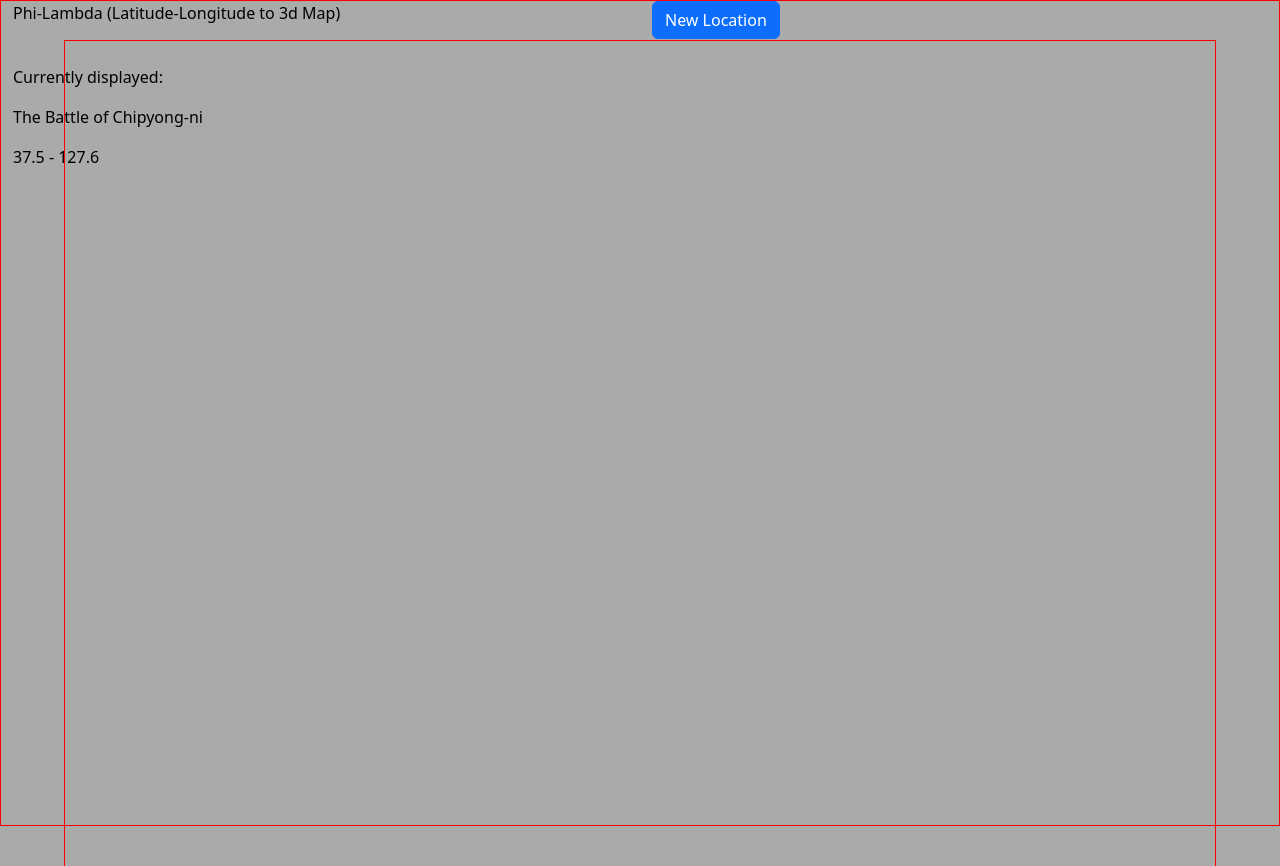
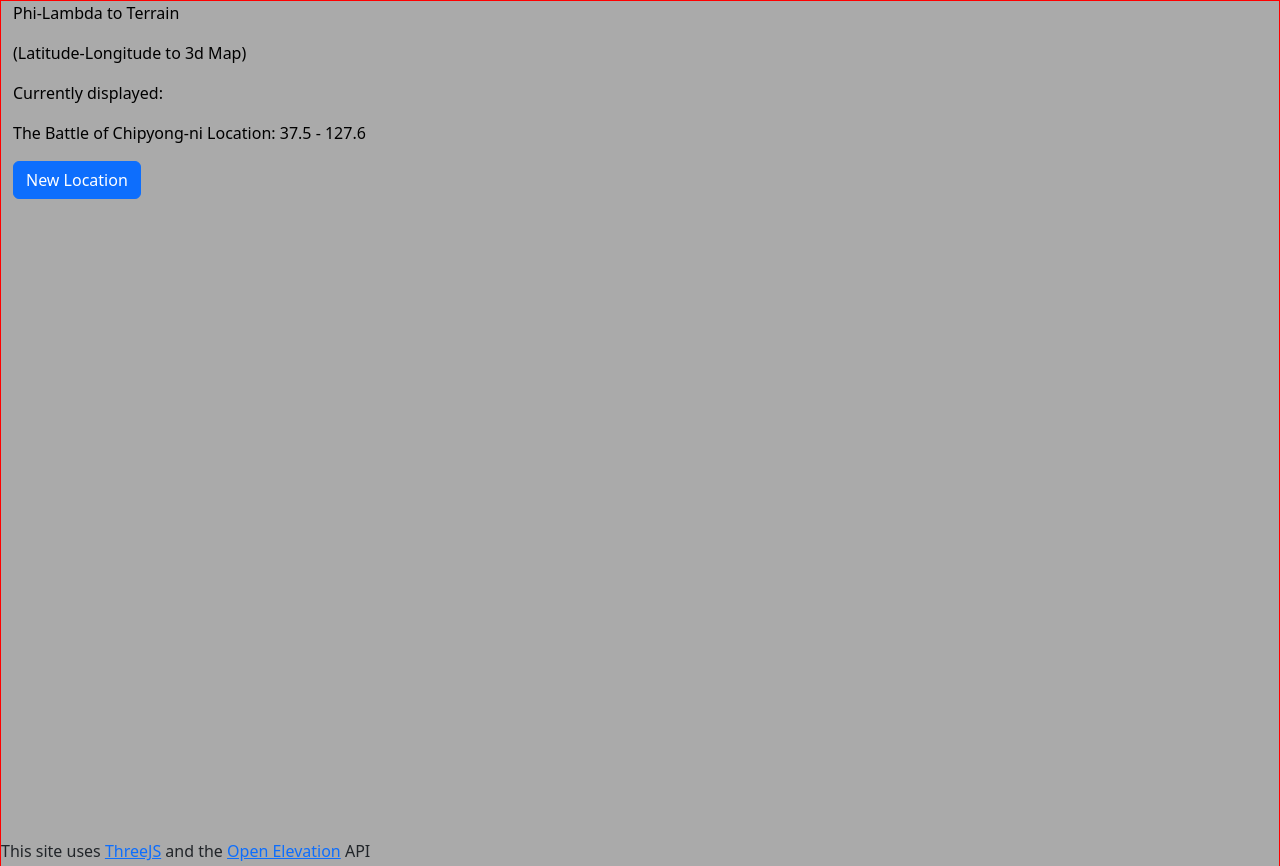
Before and after one commit to dgsmith7/dataToTerrain3d, a plain HTML site: page index.html in a window 1280 px wide. Shown: the top 866 px of the page. Drawn offline with nearby package versions, Linux system fonts and the light colour scheme; no server answers.

Commit message:
improved html structure and continued styling with Bootstrap

```diff
--- a/dataToTerrain3d.css
+++ b/dataToTerrain3d.css
@@ -17,10 +17,10 @@ body {
 
 #display {
     position: absolute;
-    width: 90vw;
-    height: 90vw;
-    top: 5%;
-    left: 5%;
+    width: 100vw;
+    height: 100vw;
+    top: 0%;
+    left: 0%;
     /*    outline: none;*/
     z-index: -1;
     border: 1px solid red;
--- a/index.html
+++ b/index.html
@@ -6,75 +6,100 @@
     <title>Lat-Long Terrain Map</title>
     <link href="https://cdn.jsdelivr.net/npm/bootstrap@5.2.2/dist/css/bootstrap.min.css" rel="stylesheet"
           integrity="sha384-Zenh87qX5JnK2Jl0vWa8Ck2rdkQ2Bzep5IDxbcnCeuOxjzrPF/et3URy9Bv1WTRi" crossorigin="anonymous">
+    <link rel="stylesheet" href="./dataToTerrain3d.css">
 </head>
 <body>
-<!-- Add a bootstrap 'collapse' or a 'modal' that says "new location" which opens form.  Breif Explanation at top.  Display value of current map at top of map.  -->
+<header>
     <div class="container-fluid">
-    <!-- Modal -->
+        <div class="col-10 seeThru">
+            <p>Phi-Lambda to Terrain</p>
+            <p>(Latitude-Longitude to 3d Map)</p>
+            <div col-8>
+                <p>Currently displayed: </p>
+                <p>
+                    <span id="titleDisplay"></span>
+                    <span> Location: </span>
+                    <span id="locationDisplay"></span>
+                </p>
+            </div>
+        </div>
+    </div>
+</header>
+<main>
+    <div class="container-fluid">
+        <div class="row">
+            <!-- display text info area-->
+            <div class="row seeThru">
+                <div class="col">
+                    <!-- Button trigger modal for new location-->
+                    <button type="button" class="btn btn-primary" data-bs-toggle="modal" data-bs-target="#exampleModal">
+                        New Location
+                    </button>
+                </div>
+            </div>
+        </div>
+        <!-- Modal to enter new location for data call -->
         <div class="modal fade" id="exampleModal" tabindex="-1" aria-labelledby="exampleModalLabel" aria-hidden="true">
             <div class="modal-dialog">
                 <div class="modal-content">
                     <div class="modal-header">
                         <h1 class="modal-title fs-5" id="exampleModalLabel">Enter a new location</h1>
-                    <!--                <button type="button" class="btn-close" data-bs-dismiss="modal" aria-label="Close"></button>-->
+                        <!--                        <button type="button" class="btn-close" data-bs-dismiss="modal" aria-label="Close"></button>-->
                     </div>
-                <!--            <div class="modal-body">-->
+                    <div class="modal-body">
                         <!--                <div class="col-sm-3 col-md-3">-->
                         <!--                    <br/>-->
                         <!--                    <br/>-->
                         <form id="getLocData">
                             <legend>Location data:</legend>
-                    <input id="latitude" name="latitude" class="form-control" type="number" size="7" maxlength="7"
+                            <input id="latitude" name="latitude" class="form-control" type="number" size="7"
+                                   maxlength="7"
                                    min="-89.500" max="90.000"
                                    placeholder="37.500">
-                    <label for="latitude" class="form-label">Please enter the Latitude to 3 decimal places</label>
-                    <input id="longitude" name="longitude" class="form-control" type="number" size="8" maxlength="8"
+                            <label for="latitude" class="form-label">Please enter the Latitude to 3 decimal
+                                places</label>
+                            <input id="longitude" name="longitude" class="form-control" type="number" size="8"
+                                   maxlength="8"
                                    min="-179.500"
                                    max="180.000" placeholder="127.600">
-                    <label for="longitude" class="form-label">Please enter the Longitude to 3 decimal places (eg.
+                            <label for="longitude" class="form-label">Please enter the Longitude to 3 decimal places
+                                (eg.
                                 123.45)</label>
                             <input id="title" name="title" class="form-control" type="text" size="20" maxlength="20"
                                    placeholder="Battle of Chipyong-ni">
                             <label for="title" class="form-label">Please enter a name for this map.</label>
-                    <button id="locDataSubmitButton" class="form-control" type="button" onclick="">Submit new location
+                            <button id="locDataSubmitButton" class="form-control" type="button" onclick="">Submit new
+                                location
                             </button>
                         </form>
                         <!--                </div>-->
-                <!--            </div>-->
+                    </div>
                     <div class="modal-footer">
                         <button type="button" class="btn btn-secondary" data-bs-dismiss="modal">Close</button>
-                    <!--                <button type="button" class="btn btn-primary">Save changes</button>-->
                     </div>
                 </div>
             </div>
         </div>
-    <!-- display text info area-->
-    <div class="row seeThru">
-        <div class="col seeThru">
-            <p>Phi-Lambda (Latitude-Longitude to 3d Map)</p>
-            <br/>
-            <p>Currently displayed:</p>
-            <p id="titleDisplay"></p>
-            <p id="locationDisplay"></p>
-        </div>
-        <div class="col">
-            <!-- Button trigger modal -->
-            <button type="button" class="btn btn-primary" data-bs-toggle="modal" data-bs-target="#exampleModal">
-                New Location
-            </button>
-        </div>
-    </div>
+        <!-- container for canvas for threeJS webgl context  -->
+        <div class="row">
             <div id="wrapper" class="col">
                 <canvas id="display"></canvas>
             </div>
         </div>
+    </div>
+</main>
+<!-- api and library info for user -->
+<footer>
+    <div>
+        <p>This site uses <a href="https://threejs.org">ThreeJS</a> and the <a href="https://open-elevation.com">Open
+            Elevation</a> API</p>
+    </div>
+</footer>
 <script src="https://cdn.jsdelivr.net/npm/bootstrap@5.2.2/dist/js/bootstrap.bundle.min.js"
         integrity="sha384-OERcA2EqjJCMA+/3y+gxIOqMEjwtxJY7qPCqsdltbNJuaOe923+mo//f6V8Qbsw3"
         crossorigin="anonymous"></script>
-<link rel="stylesheet" href="./dataToTerrain3d.css">
 <script src="./libJS/three.js"></script>
 <script src=./libJS/OrbitControls.js></script>
 <script type="module" src="./dataToTerrain3d.js"></script>
-
 </body>
 </html>
```
Lines whose indentation alone changed are shown as unchanged.
